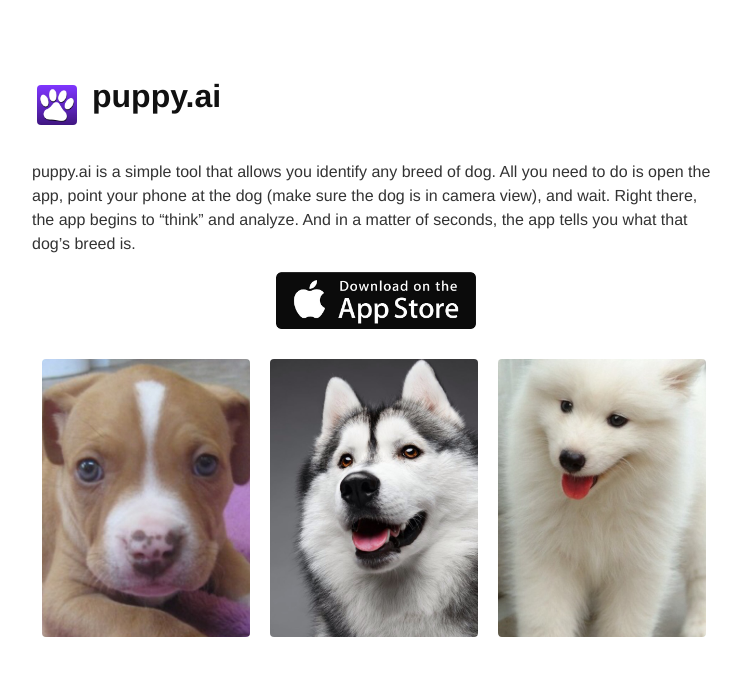
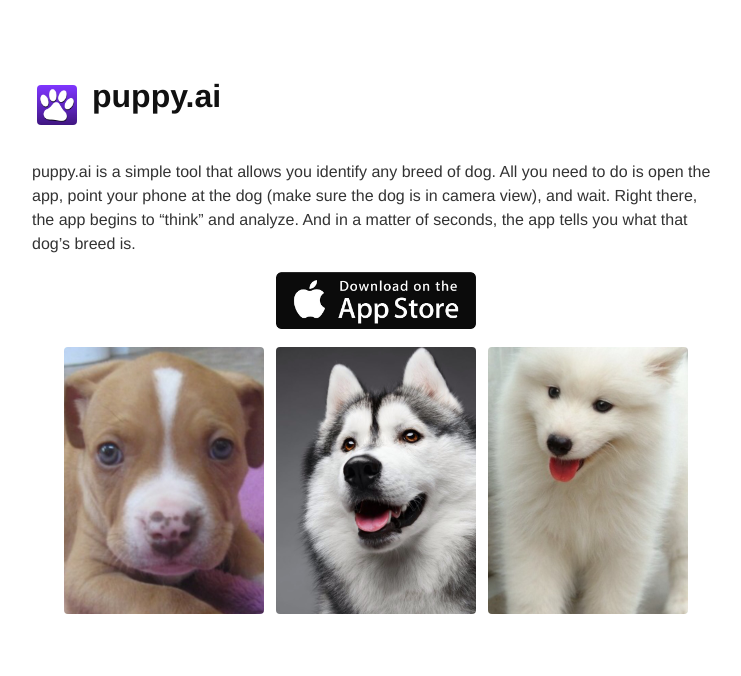
Before and after one commit to puppyai/puppyai.github.io, a Jekyll site: the page built from index.md, in a window 1280 px wide. Shown: the top 676 px of the page, without its empty margins (264-1005 px from the left). Built offline with Jekyll 4.4.1, drawn with Linux system fonts in a browser that asks for light colours; nearby versions of some CDN libraries; our own code applies the rules of GitHub Pages for plain Markdown files.

Commit message:
responsive image row

```diff
--- a/css/page.css
+++ b/css/page.css
@@ -194,15 +194,22 @@ pre > code {
 }
 
 #images {
-    width: 100%;
-    display: block;
-    /*height: auto;*/
+    text-align: center;
 }
+
 #images > img {
-    float: left;
-    width: 208px;
-    margin: 20px 10px;
+  display: inline-block;
+  width: 100px;
+  margin: 8px 4px;
+  border-radius: 4px;
+}
+@media (min-width: 30rem) {
+  #images img {
+    display: inline-block;
+    width: 200px;
+    margin: 8px 4px;
     border-radius: 4px;
+  }
 }
 
 #app-store {
```
Also changed, not shown: _layouts/default.html (line endings or trailing spaces).
